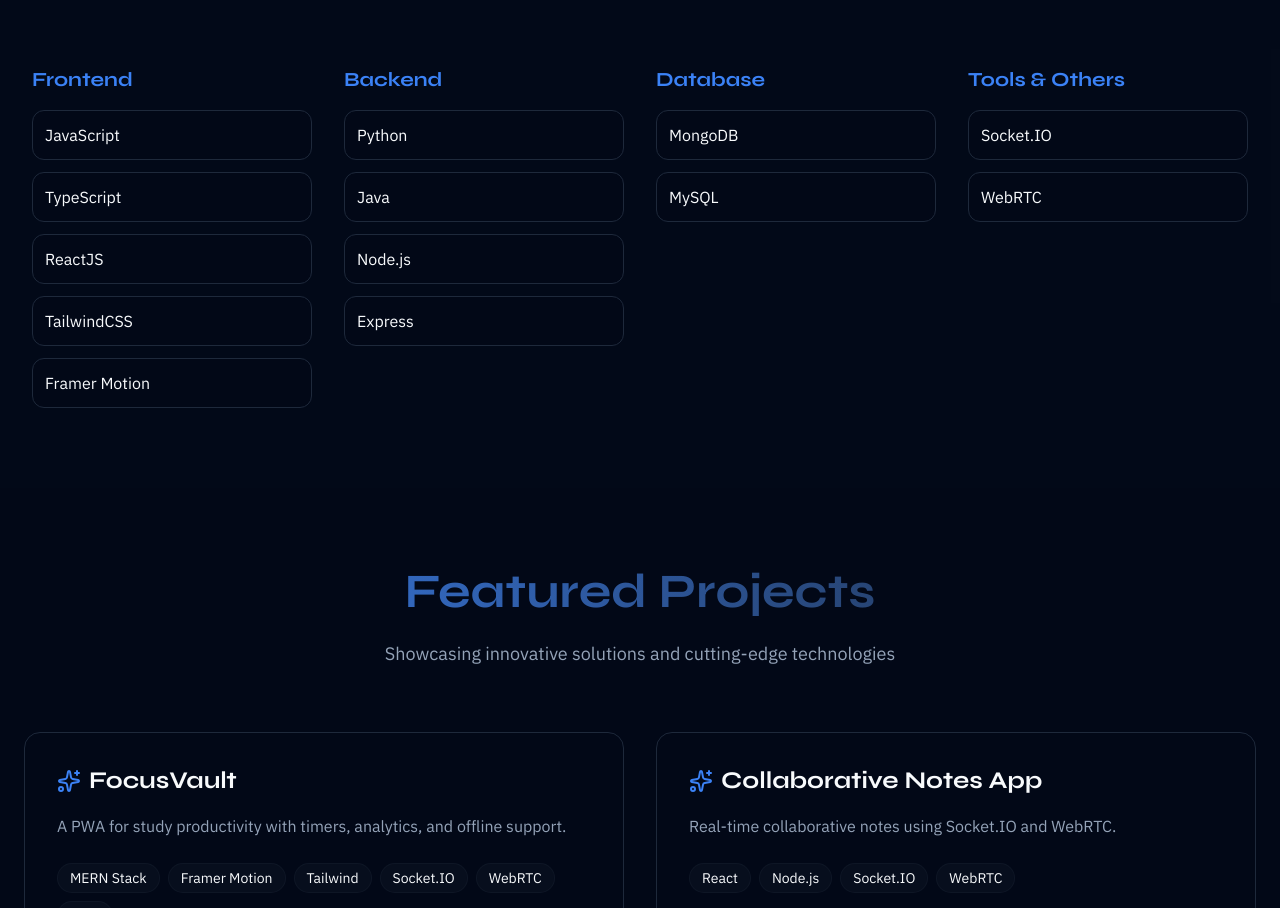
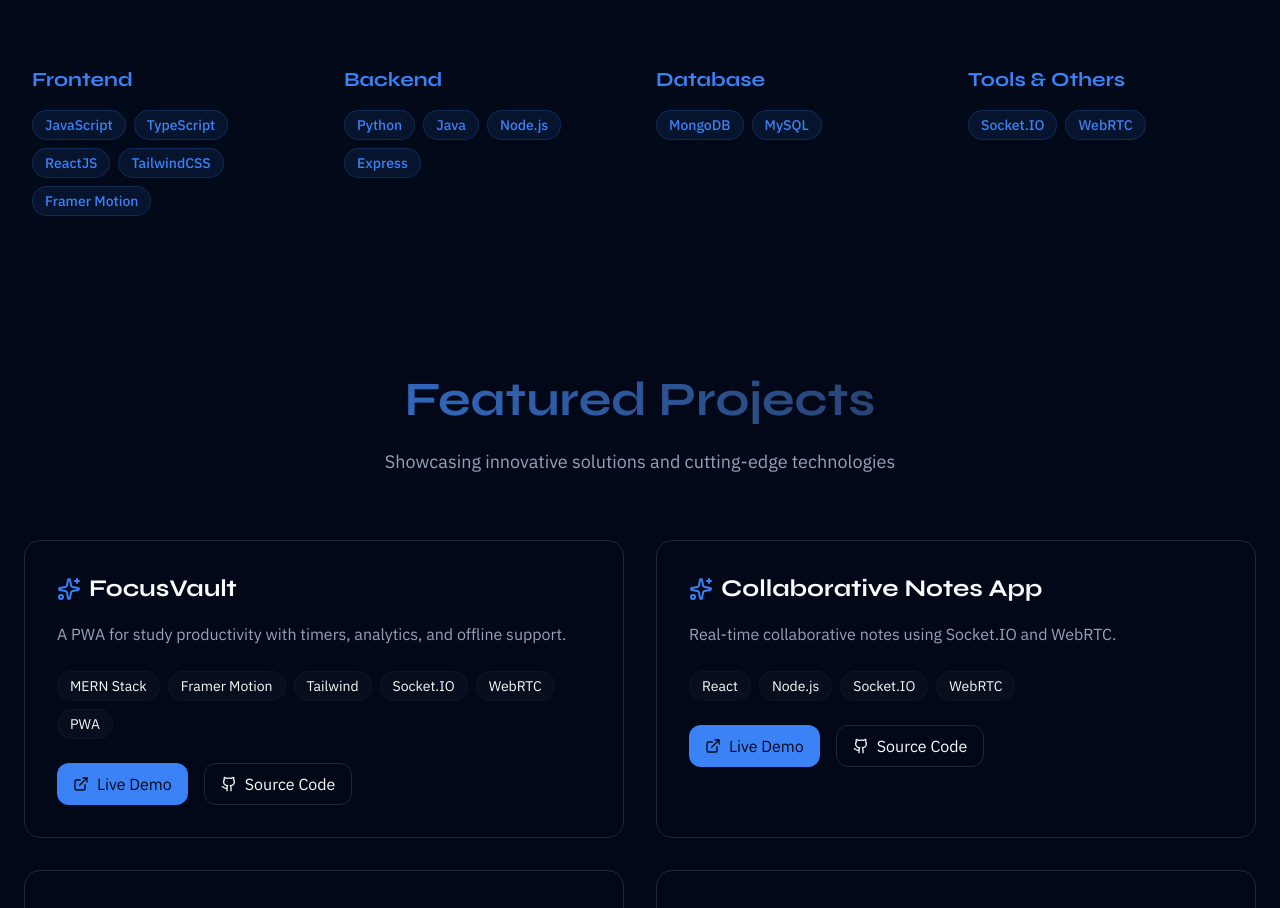
Before and after one commit to musharraf10/static_portfolio, a React (Vite) app: page / in a window 1280 px wide. Shown: the part 1730-2638 px from the top of the page. Built offline with nearby package versions, Linux system fonts and the light colour scheme.

Commit message:
Updated UI Skills

```diff
--- a/src/components/Hero.jsx
+++ b/src/components/Hero.jsx
@@ -18,7 +18,7 @@
   ];
 
   return (
-    <section className="min-h-screen flex flex-col justify-center items-center text-center relative overflow-hidden pt-16 px-4">
+    <section className="min-h-screen flex flex-col justify-center items-center text-center relative overflow-hidden pt-4 px-4">
       <div className="absolute inset-0 bg-gradient-to-br from-primary/20 via-background to-secondary/20"></div>
 
       <div className="relative z-10 max-w-4xl mx-auto w-full">
--- a/src/components/Skills.jsx
+++ b/src/components/Skills.jsx
@@ -61,23 +61,22 @@
               <h3 className="text-lg sm:text-xl font-semibold text-primary mb-4">
                 {category.title}
               </h3>
-            <div className="space-y-3">
+              <div className="flex flex-wrap gap-2">
                 {category.skills.map((skill, index) => (
-                <motion.div
+                  <motion.span
                     key={skill}
-                  initial={{ opacity: 0, scale: 0.8 }}
-                  whileInView={{ opacity: 1, scale: 1 }}
-                  transition={{ duration: 0.4, delay: (categoryIndex * 0.1) + (index * 0.05) }}
+                    initial={{ opacity: 0, y: 10 }}
+                    whileInView={{ opacity: 1, y: 0 }}
+                    transition={{ duration: 0.3, delay: (categoryIndex * 0.1) + (index * 0.05) }}
                     viewport={{ once: true }}
-                  whileHover={{ scale: 1.05, x: 10 }}
-                    className="p-2 sm:p-3 bg-card border border-border rounded-lg hover:shadow-md transition-all duration-300 cursor-pointer group w-full"
+                    whileHover={{ scale: 1.05 }}
+                    className="px-3 py-1 bg-primary/10 text-primary border border-primary/20 rounded-full text-xs sm:text-sm font-medium cursor-pointer hover:bg-primary hover:text-primary-foreground transition-all duration-300"
                   >
-                    <span className="text-sm sm:text-base text-card-foreground group-hover:text-primary transition-colors">
                     {skill}
-                  </span>
-                </motion.div>
+                  </motion.span>
                 ))}
               </div>
+
             </motion.div>
           ))}
         </div>
```
Lines whose indentation alone changed are shown as unchanged.
